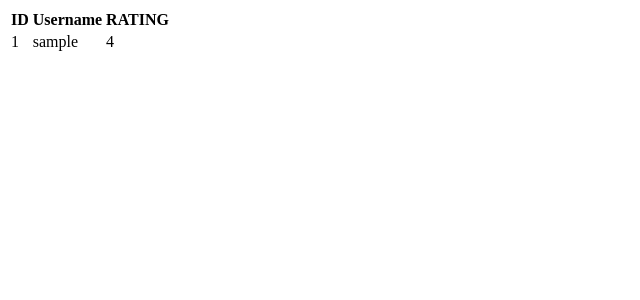
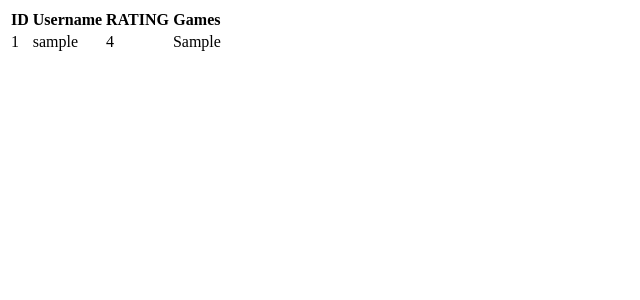
Before and after one commit to Zharaskhan/photograd, a Flask app: template templates/users.html in a window 1280 px wide. Shown: the top 300 px of the page, without its empty margins (0-640 px from the left). Run offline with Flask 2, Linux system fonts and the light colour scheme; the template is opened without the code that fills it: most values are stand-ins (such as "Sample title", 1, 10 or a date in 2020).

Commit message:
Added formulas

```diff
--- a/app.py
+++ b/app.py
@@ -1,5 +1,7 @@
 # en_US.utf-8
-from operator import itemgetter
+import random
+import time
+from math import exp
 
 from flask import Flask, render_template, abort, request
 import redis
@@ -28,7 +30,8 @@ def upload_user_data():
                 {
                     'username': p['username'],
                     'id': p['id'],
-                    'rating': p['rating']
+                    'rating': p['rating'],
+                    'played_games': random.randint(0, 100)
                 }
             )
     for user in users:
@@ -36,8 +39,82 @@ def upload_user_data():
 
     return 'Successful'
 
+
 def expected_elo(A, B):
     return (1 - (abs(1 / (1 + 10 ** ((B - A) / 400)) - 0.5))) * 100
+
+
+def expected_waiting(A):
+    return (1 - 1.2 ** (-7.6 / 60 * A)) * 100
+
+
+def expected_game(A, B):
+    return (1 - (abs(1 / (1 + 10 ** ((B - A) / 50)) - 0.5))) * 100
+
+
+def play_game(game_id, player1_id, player2_id):
+    r.delete('games:' + game_id)
+    r.lpush('played_games:' + player1_id, player2_id)
+    #store last 5 played games
+    r.ltrim('played_games:' + player1_id, 0, 4)
+
+    r.lpush('played_games:' + player2_id, player1_id)
+    # store last 5 played games
+    r.ltrim('played_games:' + player2_id, 0, 4)
+
+    print('Game between ' + player1_id + " and " + player2_id)
+
+
+def calculate_number_of_games(player1_id, player2_id):
+    number_of_games_by_first = 0
+    for game in r.lrange('played_games:' + str(player1_id), 0, -1):
+        if int(game) == int(player2_id):
+            number_of_games_by_first = number_of_games_by_first + 1
+
+    number_of_games_by_second = 0
+    for game in r.lrange('played_games:' + str(player2_id), 0, -1):
+        if int(game) == int(player1_id):
+            number_of_games_by_second = number_of_games_by_second + 1
+
+    return max(number_of_games_by_first, number_of_games_by_second)
+
+
+def create_new_game(player_id):
+    date_created = str(int(time.time()))
+
+    print('New game created')
+
+    r.set('games:' + date_created, json.dumps({
+        'player_id': player_id,
+        'date_created': date_created
+    }))
+
+
+def new_game(id):
+    games = json.loads(r.get('games:*'))
+    waiting_games = []
+    if games:
+        for key in games:
+            game = json.loads(r.get(key))
+            opponent_id = int(game['player_id'])
+
+            if opponent_id == id:
+                continue
+
+            if calculate_number_of_games(id, opponent_id) >= 4:
+                print('Skipped by number of games')
+                continue
+
+            waiting_games.append(game)
+
+    if len(waiting_games) == 0:
+        create_new_game(id)
+    else:
+        print(waiting_games)
+
+
+
+
 
 @app.route('/user/<id>')
 def page(id):
@@ -46,6 +123,8 @@ def page(id):
     for opp in get_all_users():
         new_opp = opp
         new_opp['elo_diff'] = expected_elo(user['rating'], opp['rating'])
+        new_opp['game_diff'] = user['played_games'] - opp['played_games']
+        new_opp['game_diff_coef'] = expected_game(user['played_games'], opp['played_games'])
         opponents.append(new_opp)
 
     return render_template('user.html', user=user, opponents=opponents)
@@ -59,6 +138,18 @@ def get_all_users():
 
     return users
 
+
+@app.route('/time')
+def get_time():
+    graphic = []
+    for i in range(0, 200):
+        graphic.append({
+            'time': i,
+            'expected': expected_waiting(i)
+        })
+    return render_template('waiting_time.html', waiting=graphic)
+
+
 @app.route('/users')
 def get_users():
     return render_template('users.html', users=get_all_users())
--- a/templates/users.html
+++ b/templates/users.html
@@ -3,6 +3,7 @@
       <th> ID</th>
       <th>Username</th>
       <th>RATING</th>
+      <th>Games</th>
   </tr>
 
 {% for user in users %}
@@ -10,6 +11,8 @@
         <td> {{user['id'] }}</td>
         <td> {{user['username']}}</td>
         <td> {{user['rating']}}</td>
+        <td> {{user['played_games']}}</td>
+
     </tr>
   {% endfor %}
 </table>
```
Also changed, not shown: templates/user.html (+6 -1 lines), templates/waiting_time.html (added, +14 -0 lines).
